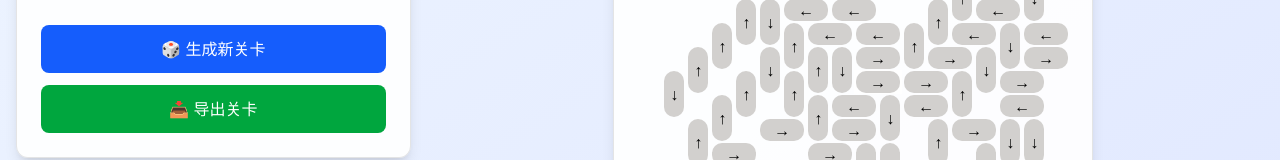
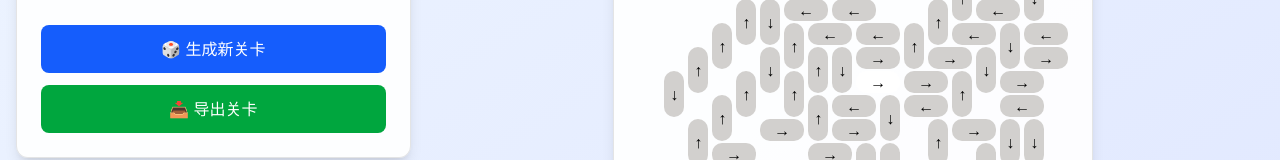
Before and after one commit to bzpen/three-game, a Next.js app: page /generator in a window 1280 px wide. In both pictures the pointer is over the element 878 px from the left and 439 px from the top of the page. Shown: the part 357-517 px from the top of the page. Built offline with nearby package versions, Linux system fonts and the light colour scheme.

Commit message:
feat: 样式调整

```diff
--- a/src/app/element.css
+++ b/src/app/element.css
@@ -11,10 +11,6 @@
     /* border-radius: 5px; */
 }
 
-.arrow-element:hover {
-    background-color: #fff;
-}
-
 .arrow-content {
     width: calc(100% - 4px);
     height: calc(100% - 2px);
@@ -24,3 +20,7 @@
     background-color: #d2d0ce;
     border-radius: 10px;
 }
+
+.arrow-content:hover {
+    background-color: #fff;
+}
```
